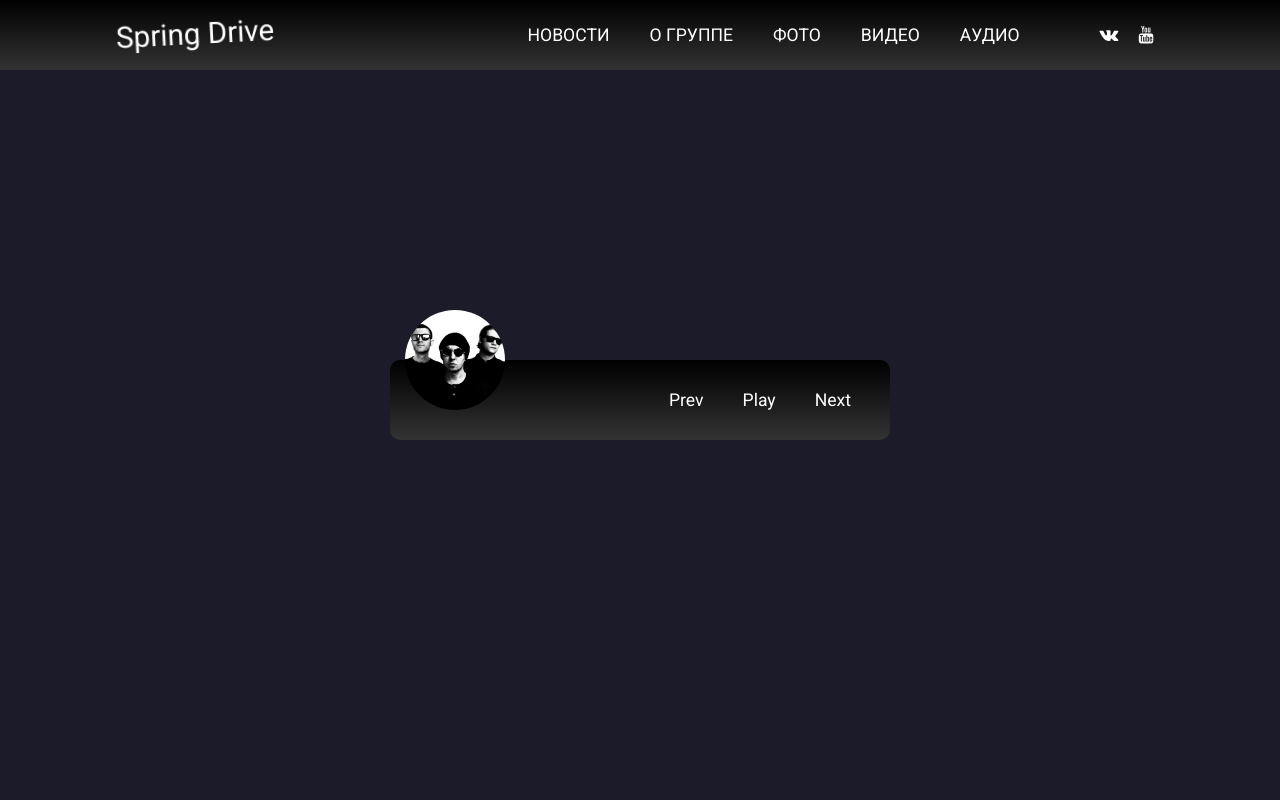
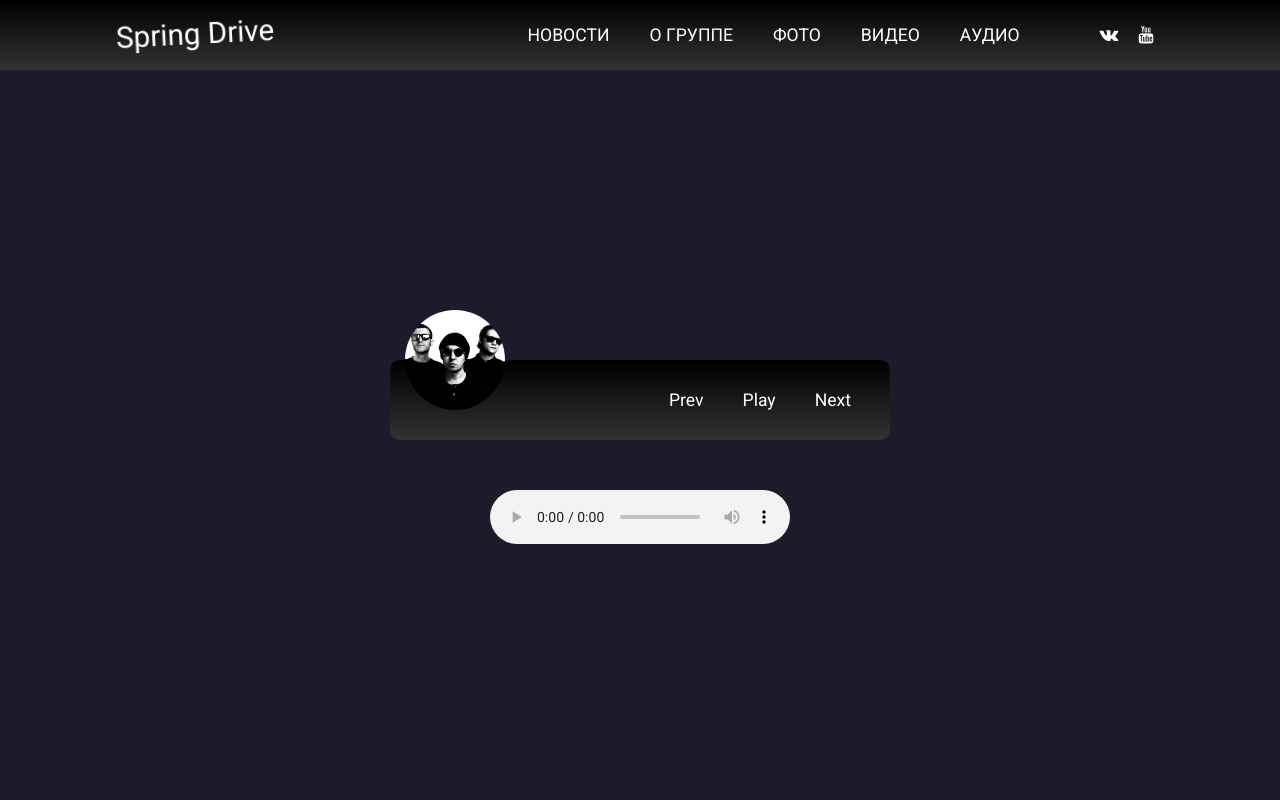
Before and after one commit to mancun07/NextJSJackets2, a Next.js app: page /audio in a window 1280 px wide. Shown: the top 800 px of the page. Built offline with nearby package versions, Linux system fonts and the light colour scheme.

Commit message:
a new commit

```diff
--- a/components/Audio/AudioPlayer.js
+++ b/components/Audio/AudioPlayer.js
@@ -1,4 +1,4 @@
-import React, {useRef, useState } from 'react'
+import React, {Fragment, useRef, useState } from 'react'
 import classes from './AudioPlayer.module.scss'
 import Image from 'next/image'
 import PropTypes from 'prop-types';
@@ -64,8 +64,6 @@ const AudioPlayer = (props) => {
                     <span onClick={handleNextSong}>Next</span>
                 </div>
 
-                <audio ref={audioRef} src={songRecord}></audio>
-
                 <div className={`${classes.disk} ${playState ? classes.diskIsActive : ''}`}>
                     <Image
                         src={songImage}
@@ -79,6 +77,8 @@ const AudioPlayer = (props) => {
 
                 <div className={`${classes.show} ${playState && classes.isActive}`}>{songName}</div>
             </div>
+            <audio className={classes.audio} ref={audioRef} src={songRecord} controls>
+            </audio>
         </div>
     )
 }
--- a/components/Audio/AudioPlayer.module.scss
+++ b/components/Audio/AudioPlayer.module.scss
@@ -79,3 +79,7 @@
     border-radius: 10px;
 
 }
+
+.audio {
+    margin-top: 50px;
+}
--- a/components/Home/SwiperSlider.js
+++ b/components/Home/SwiperSlider.js
@@ -30,6 +30,7 @@ export default function SwiperSlider(props) {
     <Fragment>
       <Swiper className="swiper-container mySwiper"
               spaceBetween={30}
+              loop={true}
               centeredSlides={true}
               pagination={{
             "clickable": true
@@ -42,15 +43,13 @@ export default function SwiperSlider(props) {
 
               {props.images.map(el => {
                   return (
-                    <Backdrop2 key={el.id}>
-                  <SwiperSlide className="swiper-slide" >
+                  <SwiperSlide className="swiper-slide" key={el.id}>
                     <Image src={el.src} alt={el.title}
                     //  width="100vw" height="100vh"
                     layout="fill"
                     priority={true}
                     />
                   </SwiperSlide>
-                  </Backdrop2>
                   )
               })}
       </Swiper>
```
